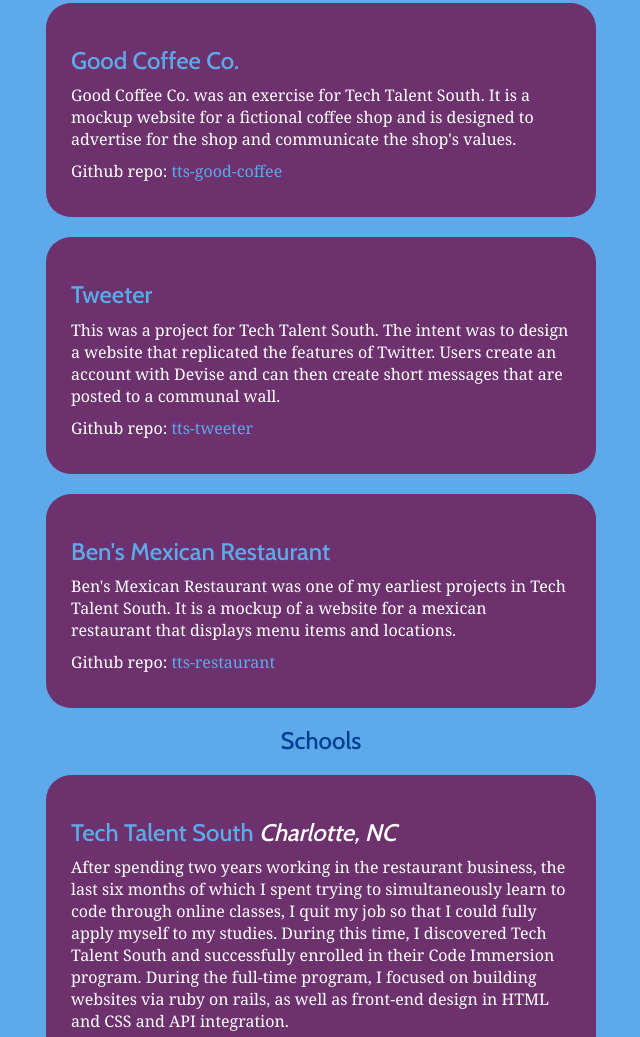
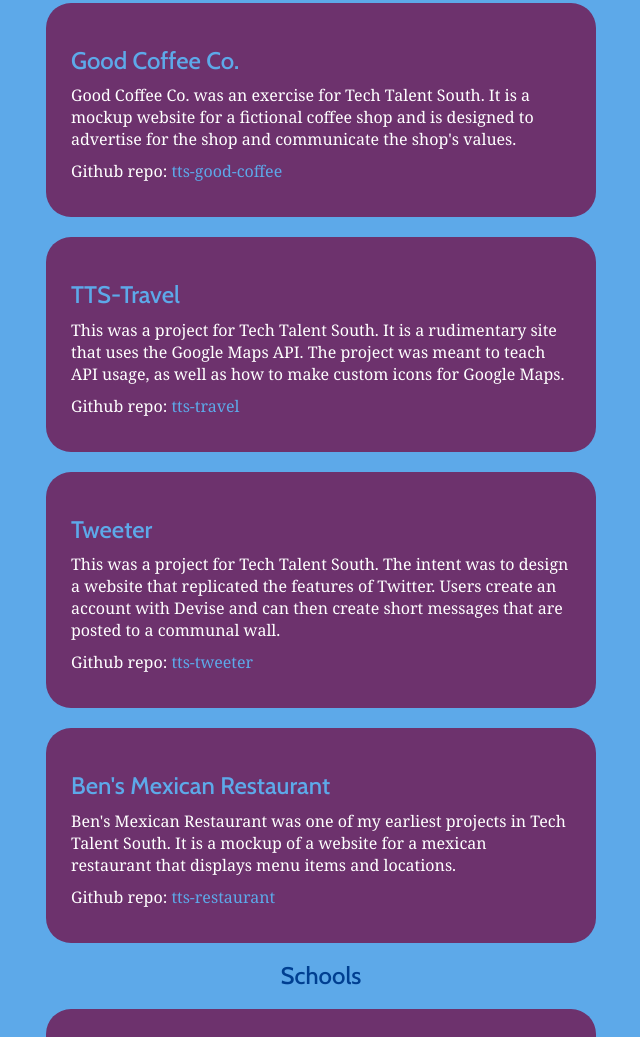
Before and after one commit to allredbm/allredbm.github.io, a plain HTML site: page index.html in a window 1280 px wide. Shown: the part 2025-3062 px from the top of the page, without its empty margins (319-959 px from the left). Drawn offline with nearby package versions, Linux system fonts and the light colour scheme.

Commit message:
added travel site

```diff
--- a/index.html
+++ b/index.html
@@ -98,6 +98,12 @@
 			<p>Github repo: <a href="https://github.com/allredbm/tts-good-coffee">tts-good-coffee</a></p>
 		</div>
 
+		<div id="travel" class="info">
+			<h3><a href="http://tts-travel.herokuapp.com/">TTS-Travel</a></h3>
+			<p>This was a project for Tech Talent South. It is a rudimentary site that uses the Google Maps API. The project was meant to teach API usage, as well as how to make custom icons for Google Maps.</p>
+			<p>Github repo: <a href="https://github.com/allredbm/tts-travel">tts-travel</a></p>
+		</div>
+
 		<div id="tweeter" class="info">
 			<h3><a href="http://tts-tweeter.herokuapp.com/">Tweeter</a></h3>
 			<p>This was a project for Tech Talent South. The intent was to design a website that replicated the features of Twitter. Users create an account with Devise and can then create short messages that are posted to a communal wall.</p>
```
